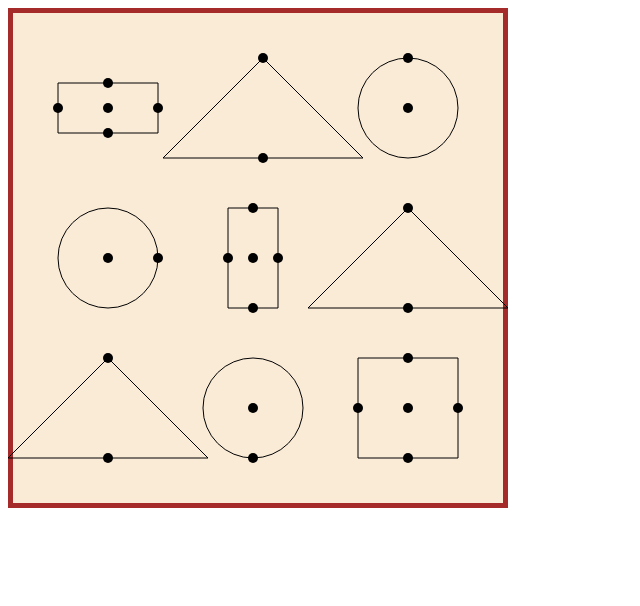
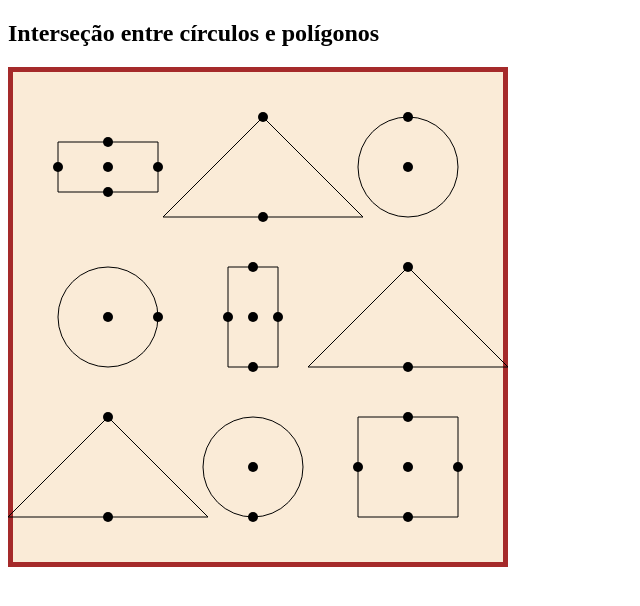
Before and after one commit to Lucas-LMS/GraphicComputation, a website: page index.html in a window 1280 px wide. Shown: the whole page, without its empty margins (0-640 px from the left). Drawn offline with nearby package versions, Linux system fonts and the light colour scheme.

Commit message:
minor changes

```diff
--- a/index.html
+++ b/index.html
@@ -7,6 +7,7 @@
 	</head>
 
 	<body>
+		<h2>Interseção entre círculos e polígonos</h2>
 		<canvas id="theCanvas" width="500" height="500">
 			Please upgrade your browser.
 		</canvas>
```
